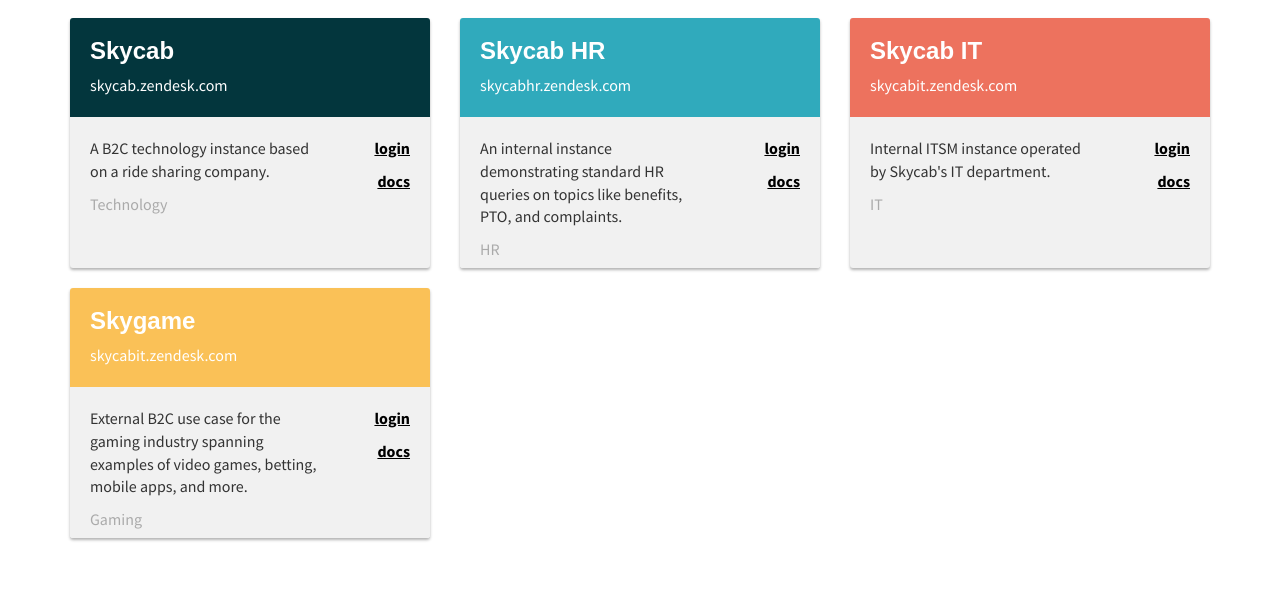
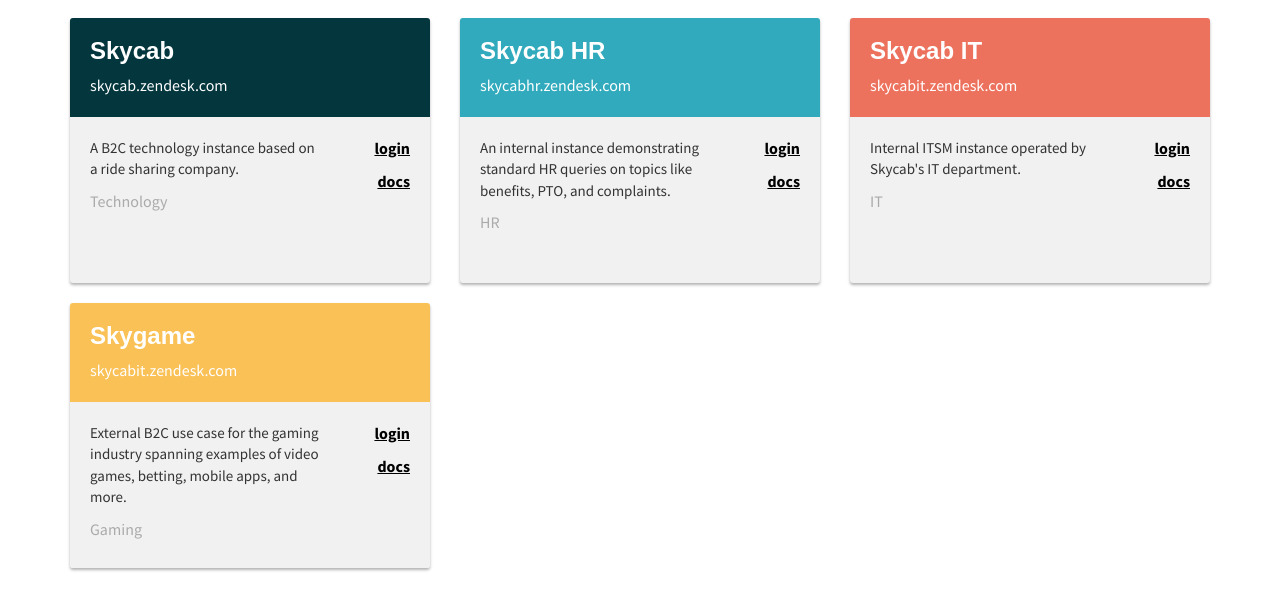
Before and after one commit to dashedstripes/society-demo, a React app: page / in a window 1280 px wide. Shown: the part 246-856 px from the top of the page. Before the commit the page ends 804 px from the top, so only its background shows below. Built offline with nearby package versions, Linux system fonts and the light colour scheme; a web font is replaced by a local one.

Commit message:
Fix scrolling bug on DemoCard

```diff
--- a/src/containers/DemoCard.js
+++ b/src/containers/DemoCard.js
@@ -23,7 +23,7 @@
         </div>
         <div className="DemoCardBottom">
           <div className="DemoCardBottomLeft">
-            <p>{this.props.description}</p>
+            <p className="DemoCardDescription">{this.props.description}</p>
             <p className="DemoCardType">{this.props.type.charAt(0).toUpperCase() + this.props.type.slice(1)}</p>
           </div>
           <div className="DemoCardBottomRight">
--- a/src/styles/DemoCard.css
+++ b/src/styles/DemoCard.css
@@ -1,5 +1,5 @@
 .DemoCard {
-  height: 250px;
+  height: 265px;
   overflow: auto;
   margin-bottom: 20px;
   border-radius: 3px;
@@ -50,6 +50,10 @@
   padding-right: 10px;
 }
 
+.DemoCardDescription {
+  font-size: 15px;
+}
+
 .DemoCardBottomRight{
   float: right;
   width: 25%;
--- a/src/styles/DemosContainer.css
+++ b/src/styles/DemosContainer.css
@@ -1,3 +1,7 @@
+.DemosContainer {
+  margin-bottom: 40px;
+}
+
 .DemosContainerTitle {
   font-weight: bold;
   text-align: center;
```
